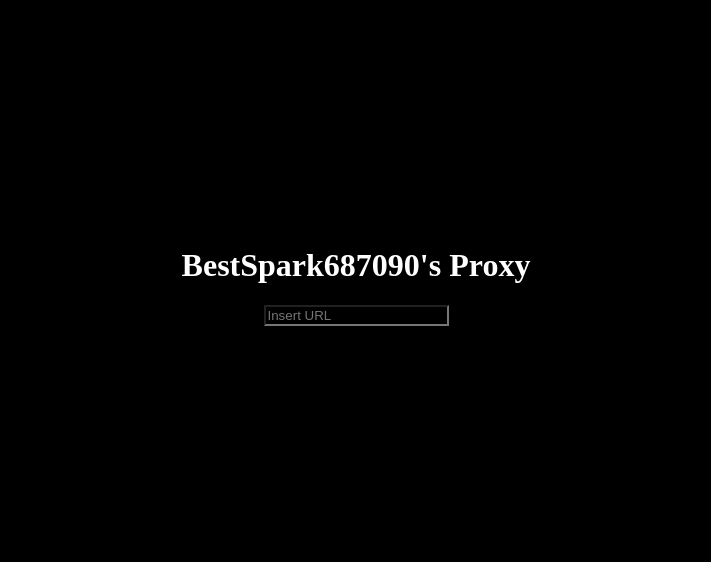
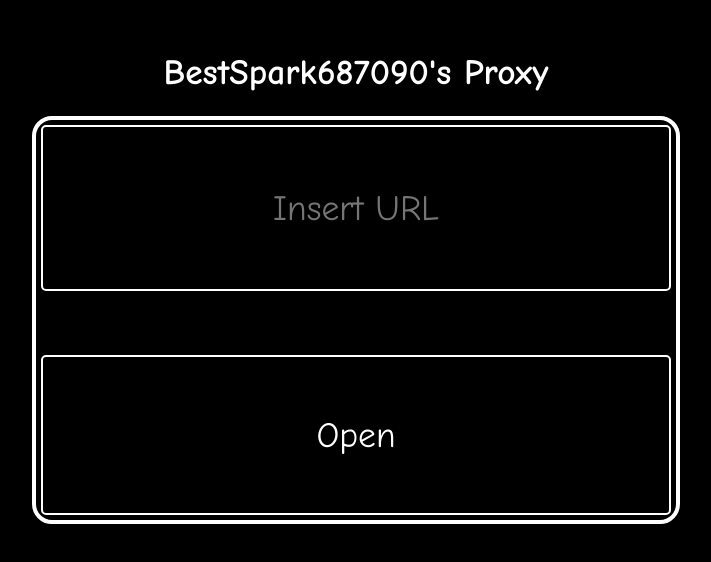
Before and after one commit to BestSpark687090/bestspark-proxy, a website: page public/index.html in a window 1280 px wide. Shown: the part 124-686 px from the top of the page, without its empty margins (284-995 px from the left). Drawn offline with Linux system fonts and the light colour scheme.

Commit message:
Add simple stuff

```diff
--- a/index.js
+++ b/index.js
@@ -11,3 +11,6 @@ app.use(express.static("public"));
 app.listen(port, () => {
   console.log(`Example app listening on port ${port}`);
 });
+app.get("/service/:params", function (req, res) {
+  res.send(req.params);
+});
--- a/public/css/style.css
+++ b/public/css/style.css
@@ -1,6 +1,8 @@
 * {
   background: black;
   color: white;
+  font-size: calc(24pt + 10%);
+  font-family: "Comic Sans MS", cursive;
 }
 html,
 body {
@@ -15,3 +17,23 @@ body {
   justify-content: center;
   flex-direction: column;
 }
+input,
+button {
+  border: 2px solid white !important;
+  border-radius: 5px;
+  text-align: center;
+  margin: 5px;
+  height: 40%;
+}
+/* button {
+  margin-top: 15%;
+} */
+form {
+  border: 4px solid white;
+  display: flex;
+  flex-direction: column;
+  border-radius: 20px;
+  width: 50%;
+  height: 50%;
+  justify-content: space-between;
+}
--- a/public/index.html
+++ b/public/index.html
@@ -8,6 +8,10 @@
   </head>
   <body>
     <h1>BestSpark687090's Proxy</h1>
-    <form><input type="text" placeholder="Insert URL" /></form>
+    <form>
+      <input class="url" type="text" placeholder="Insert URL" />
+      <button class="submit">Open</button>
+    </form>
+    <script src="js/script.js"></script>
   </body>
 </html>
--- /dev/null
+++ b/public/js/script.js
@@ -0,0 +1,5 @@
+document.querySelector("form").addEventListener("submit", function (e) {
+  e.preventDefault();
+  let search = document.querySelector(".url");
+  alert(search.value);
+});
```
Also changed, not shown: 1 other file.
